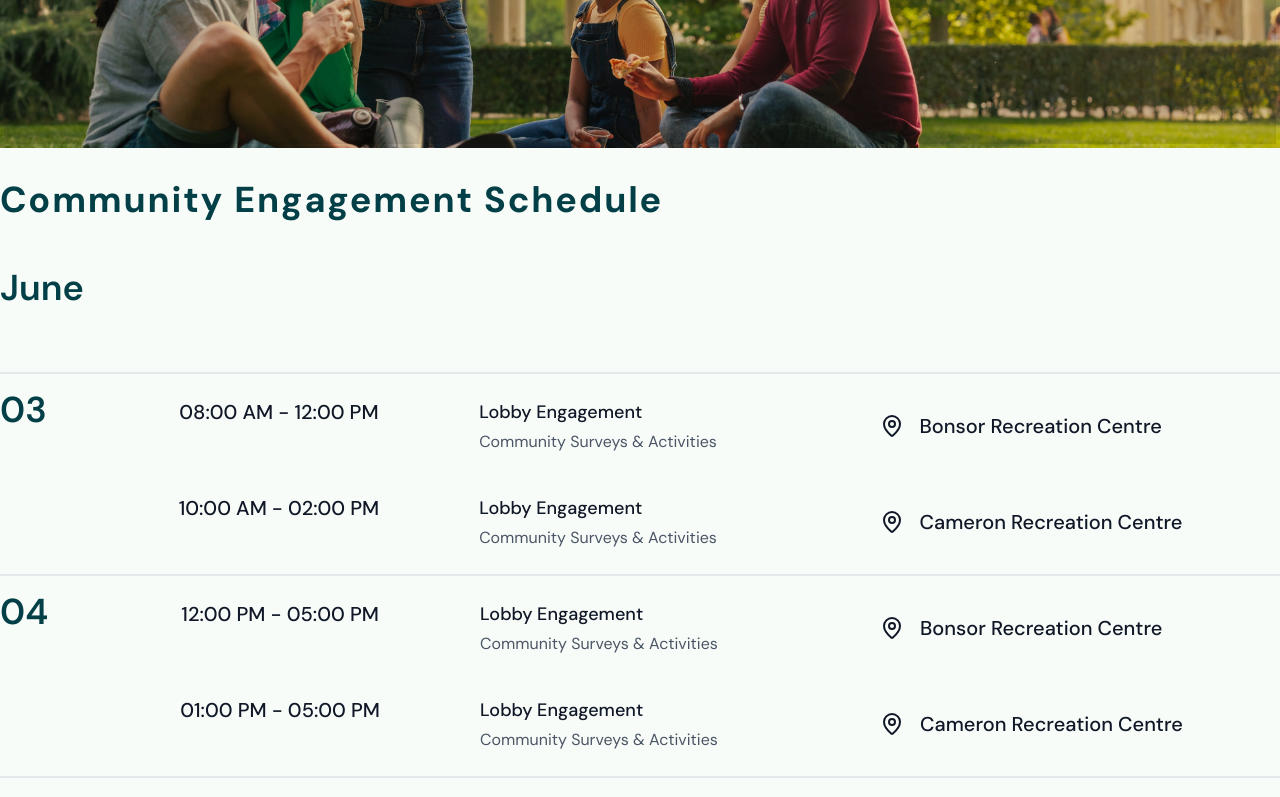
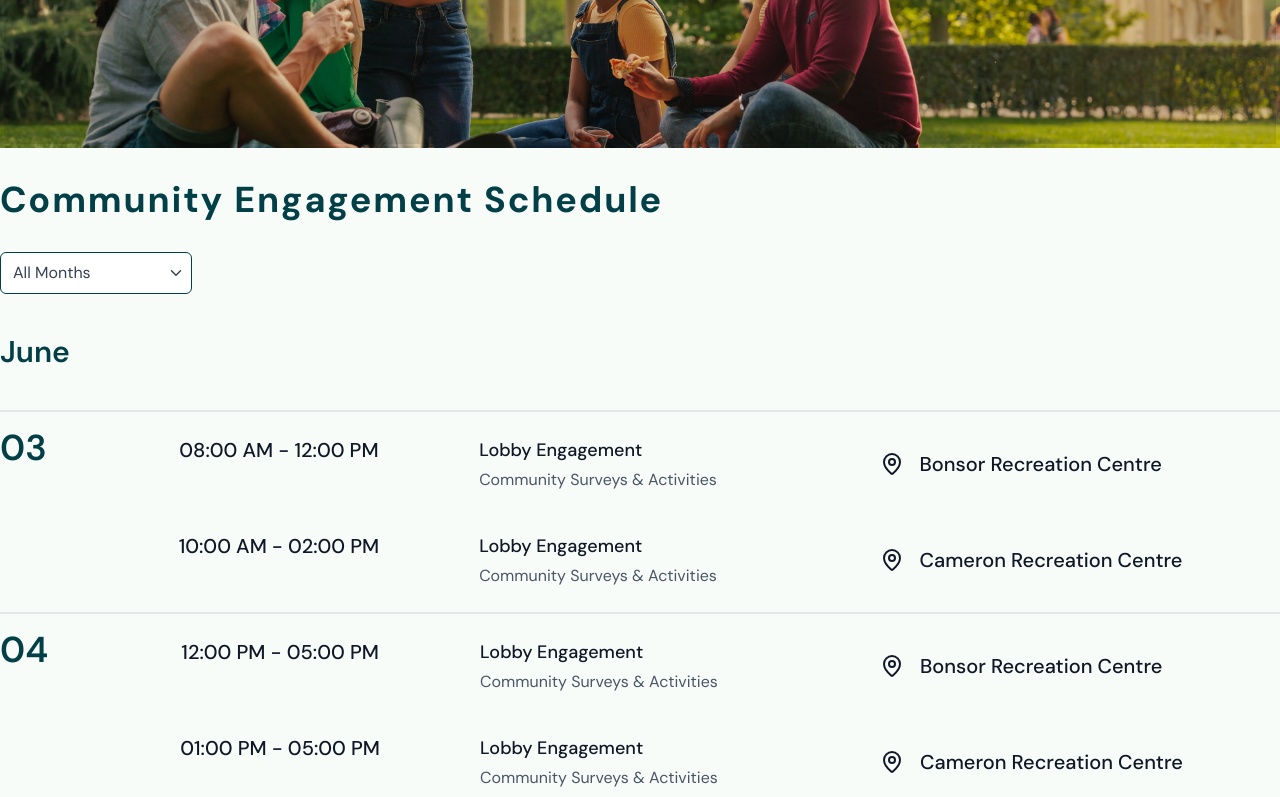
Before and after one commit to langararec/IDEAS-website, a React (Vite) app in the folder frontend/: page /schedule in a window 1280 px wide. Shown: the part 300-1097 px from the top of the page. Built offline with nearby package versions, Linux system fonts and the light colour scheme.

Commit message:
implemented months filtering to search for specific months

```diff
--- a/frontend/src/pages/EngagementSchedule/EngagementEventsCalendar.tsx
+++ b/frontend/src/pages/EngagementSchedule/EngagementEventsCalendar.tsx
@@ -1,4 +1,6 @@
+import { useState } from "react";
 import { LuMapPin } from "react-icons/lu";
+import { IoChevronDownOutline } from "react-icons/io5";
 
 interface Session {
     time: string;
@@ -23,18 +25,54 @@ interface EngagementEventsCalendarProps {
 }
 
 const EngagementEventsCalendar: React.FC<EngagementEventsCalendarProps> = ({ engagementEvents }) => {
+    const [selectedMonth, setSelectedMonth] = useState<string>("all");
+
+    // Get unique months for the selector
+    const months = ["all", ...engagementEvents.map(event => event.month)];
+
+    // Get the currently selected month data or all months if "all" is selected
+    const displayedEvents = selectedMonth === "all"
+        ? engagementEvents
+        : [engagementEvents.find(data => data.month === selectedMonth)].filter(Boolean) as MonthData[];
+
     return (
-        <div >
-            {engagementEvents.map((monthData, monthIndex) => (
-                <div key={monthIndex} className=" rounded-lg">
-                    <h2 className="text-4xl font-semibold text-primary mb-12 py-4 font-dm-sans">
+        <div className="space-y-8">
+            {/* Month Selector */}
+            <div className="relative mb-8 flex ">
+                <div className="relative w-48">
+                    {/* Visually hidden but accessible label */}
+                    <label htmlFor="month-select" className="sr-only">
+                        Select month
+                    </label>
+                    <select
+                        id="month-select"
+                        value={selectedMonth}
+                        onChange={(e) => setSelectedMonth(e.target.value)}
+                        className="appearance-none w-full bg-white border border-primary text-gray-700 py-2 px-3 pr-8 rounded-md focus:outline-none focus:ring-1 focus:ring-primary focus:border-primary transition-all duration-200 font-dm-sans text-base cursor-pointer"
+                    >
+                        {months.map((month, index) => (
+                            <option key={index} value={month}>
+                                {month === "all" ? "All Months" : month}
+                            </option>
+                        ))}
+                    </select>
+                    <div className="pointer-events-none absolute inset-y-0 right-0 flex items-center px-2 text-gray-700">
+                        <IoChevronDownOutline className="size-4" />
+                    </div>
+                </div>
+            </div>
+
+            {/* Months Content */}
+            {displayedEvents.map((monthData, monthIndex) => (
+                <div key={monthIndex} className="rounded-lg">
+                    <h2 className="text-3xl font-semibold text-primary mb-8 py-2 font-dm-sans">
                         {monthData.month}
                     </h2>
 
-                    <div >
+                    <div>
                         {monthData.events.map((event, eventIndex) => (
                             <div key={eventIndex} className="flex gap-8 flex-wrap flex-col lg:flex-row font-dm-sans border-t-gray-200 border-t-2 py-4">
-                                <div className="flex-shrink-0 ">
+                                <div className="flex-shrink-0">
                                     <div className="text-4xl lg:text-center font-semibold text-primary text-left">
                                         {event.date}
                                     </div>
@@ -42,7 +80,7 @@ const EngagementEventsCalendar: React.FC<EngagementEventsCalendarProps> = ({ eng
 
                                 <div className="flex-grow space-y-6">
                                     {event.sessions.map((session, sessionIndex) => (
-                                        <div key={sessionIndex} className="flex flex-col lg:flex-row justify-between py-2 ">
+                                        <div key={sessionIndex} className="flex flex-col lg:flex-row justify-between py-2">
                                             <div className="flex-1">
                                                 <div className="text-lg lg:text-xl lg:text-center font-medium text-gray-900 mb-1">
                                                     {session.time}
@@ -78,6 +116,15 @@ const EngagementEventsCalendar: React.FC<EngagementEventsCalendarProps> = ({ eng
                     </div>
                 </div>
             ))}
+
+            {/* No events message */}
+            {(!displayedEvents.length || displayedEvents.every(month => !month.events.length)) && (
+                <div className="text-center py-16">
+                    <p className="text-xl text-gray-500 font-dm-sans">
+                        No events scheduled {selectedMonth !== "all" ? `for ${selectedMonth}` : ""}.
+                    </p>
+                </div>
+            )}
         </div>
     );
 };
```
